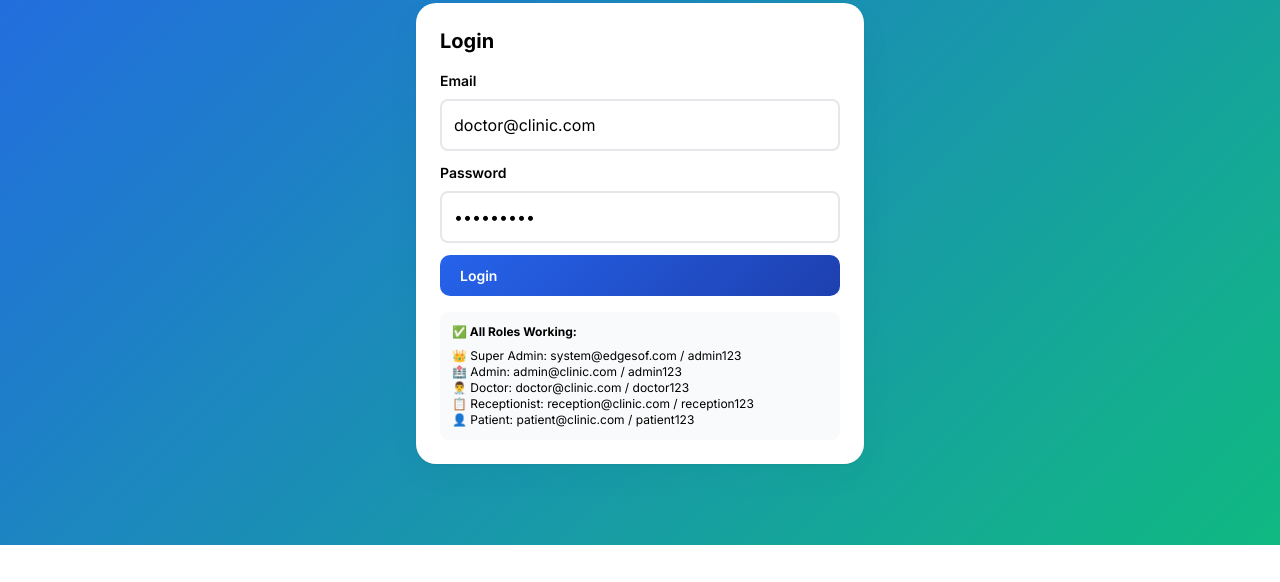
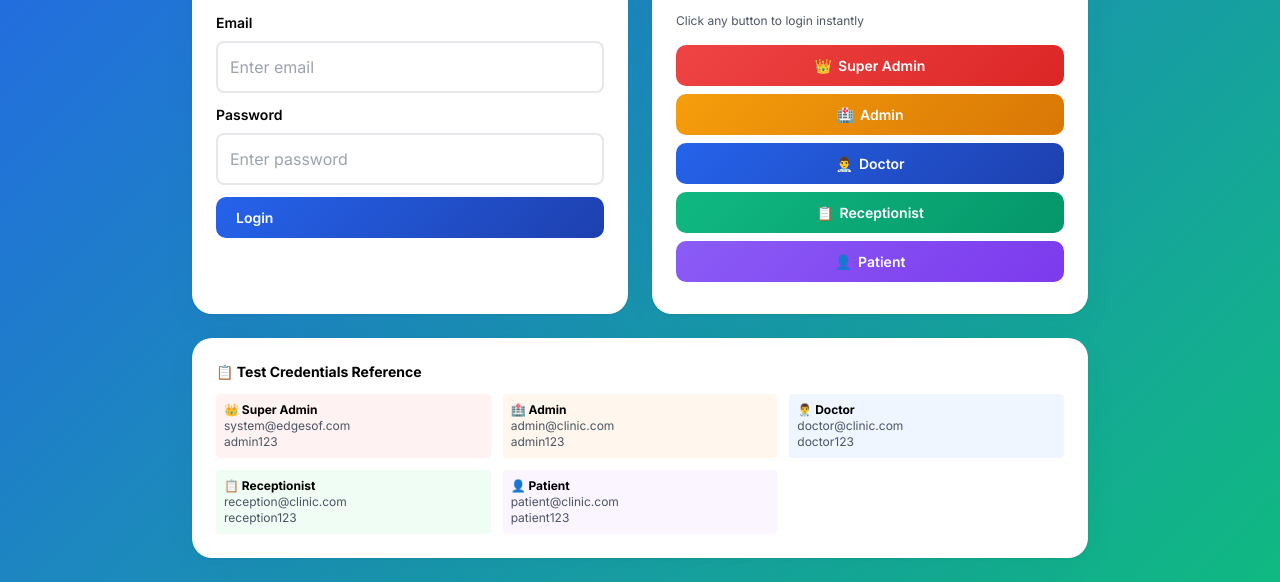
Before and after one commit to vaibhaviimcal-web/edgesof-mediscript-app, a plain HTML site: page index.html in a window 1280 px wide. Shown: the part 255-837 px from the top of the page. Before the commit the page ends 800 px from the top, so only its background shows below. Drawn offline with nearby package versions, Linux system fonts and the light colour scheme.

Commit message:
TESTING MODE: Quick login buttons for all 5 roles - One-click login for easy testing!

```diff
--- a/index.html
+++ b/index.html
@@ -18,6 +18,7 @@
     .btn-danger { background: linear-gradient(135deg, #ef4444 0%, #dc2626 100%); color: white; }
     .btn-info { background: linear-gradient(135deg, #3b82f6 0%, #2563eb 100%); color: white; }
     .btn-purple { background: linear-gradient(135deg, #8b5cf6 0%, #7c3aed 100%); color: white; }
+    .btn:hover { transform: translateY(-2px); box-shadow: 0 8px 24px rgba(0,0,0,0.15); }
     .card { background: white; border-radius: 20px; padding: 24px; box-shadow: 0 1px 3px rgba(0,0,0,0.05), 0 10px 40px rgba(0,0,0,0.03); transition: all 0.3s; }
     .card:hover { transform: translateY(-4px); box-shadow: 0 4px 6px rgba(0,0,0,0.05), 0 20px 60px rgba(0,0,0,0.08); }
     .stat-card { background: white; border-radius: 16px; padding: 20px; box-shadow: 0 1px 3px rgba(0,0,0,0.05); }
@@ -27,12 +28,13 @@
     .role-doctor { background: linear-gradient(135deg, #2563eb 0%, #1e40af 100%); color: white; }
     .role-receptionist { background: linear-gradient(135deg, #10b981 0%, #059669 100%); color: white; }
     .role-patient { background: linear-gradient(135deg, #8b5cf6 0%, #7c3aed 100%); color: white; }
+    .quick-login-btn { width: 100%; justify-content: center; margin-bottom: 8px; }
   </style>
 </head>
 <body>
   <div id="app"></div>
   <script>
-    console.log('🚀 EdgesOf MediScript v2.0 - Complete System');
+    console.log('🚀 EdgesOf MediScript v2.0 - Testing Mode with Quick Login');
 
     const DB = {
       clinics: [{id: 'c1', name: 'City Health Clinic', logo_url: 'https://nyc3.digitaloceanspaces.com/bhindi-drive/files/cab453ed-7d3e-4dfa-9012-038dbc50c1c5/2025-12-07T15-33-38-867Z-c50befdf-chat-image-1765121618851-0.jpg', primary_color: '#2563eb', secondary_color: '#10b981'}],
@@ -74,6 +76,12 @@
     let currentUser = null;
     let currentScreen = 'login';
 
+    function quickLogin(email, password) {
+      document.getElementById('loginEmail').value = email;
+      document.getElementById('loginPassword').value = password;
+      login();
+    }
+
     function login() {
       const email = document.getElementById('loginEmail').value;
       const password = document.getElementById('loginPassword').value;
@@ -94,20 +102,89 @@
       if (currentScreen === 'login') {
         app.innerHTML = `
           <div class="min-h-screen flex items-center justify-center p-6" style="background: linear-gradient(135deg, ${clinic.primary_color} 0%, ${clinic.secondary_color} 100%);">
-            <div class="w-full max-w-md">
-              <div class="text-center mb-8"><img src="${clinic.logo_url}" class="h-16 mx-auto mb-4"><h1 class="text-3xl font-bold text-white mb-2">${clinic.name}</h1><p class="text-white text-sm">Complete System v2.0 - All Roles Functional</p></div>
-              <div class="card">
-                <h2 class="text-xl font-bold mb-4">Login</h2>
-                <div class="mb-3"><label class="block text-sm font-semibold mb-2">Email</label><input type="email" id="loginEmail" class="w-full p-3 border-2 rounded-lg" value="doctor@clinic.com"></div>
-                <div class="mb-3"><label class="block text-sm font-semibold mb-2">Password</label><input type="password" id="loginPassword" class="w-full p-3 border-2 rounded-lg" value="doctor123"></div>
-                <button onclick="login()" class="btn btn-primary w-full">Login</button>
-                <div class="mt-4 p-3 bg-gray-50 rounded-lg text-xs">
-                  <p class="font-bold mb-2">✅ All Roles Working:</p>
-                  <p>👑 Super Admin: system@edgesof.com / admin123</p>
-                  <p>🏥 Admin: admin@clinic.com / admin123</p>
-                  <p>👨‍⚕️ Doctor: doctor@clinic.com / doctor123</p>
-                  <p>📋 Receptionist: reception@clinic.com / reception123</p>
-                  <p>👤 Patient: patient@clinic.com / patient123</p>
+            <div class="w-full max-w-4xl">
+              <div class="text-center mb-8">
+                <img src="${clinic.logo_url}" class="h-16 mx-auto mb-4">
+                <h1 class="text-3xl font-bold text-white mb-2">${clinic.name}</h1>
+                <p class="text-white text-sm">Complete System v2.0 - Testing Mode</p>
+              </div>
+
+              <div class="grid grid-cols-1 lg:grid-cols-2 gap-6">
+                <!-- Manual Login -->
+                <div class="card">
+                  <h2 class="text-xl font-bold mb-4">🔐 Manual Login</h2>
+                  <div class="mb-3">
+                    <label class="block text-sm font-semibold mb-2">Email</label>
+                    <input type="email" id="loginEmail" class="w-full p-3 border-2 rounded-lg" placeholder="Enter email">
+                  </div>
+                  <div class="mb-3">
+                    <label class="block text-sm font-semibold mb-2">Password</label>
+                    <input type="password" id="loginPassword" class="w-full p-3 border-2 rounded-lg" placeholder="Enter password">
+                  </div>
+                  <button onclick="login()" class="btn btn-primary w-full">Login</button>
+                </div>
+
+                <!-- Quick Login Buttons -->
+                <div class="card">
+                  <h2 class="text-xl font-bold mb-4">⚡ Quick Login (Testing)</h2>
+                  <p class="text-xs text-gray-600 mb-4">Click any button to login instantly</p>
+
+                  <button onclick="quickLogin('system@edgesof.com', 'admin123')" class="btn btn-danger quick-login-btn">
+                    <span>👑</span>
+                    <span>Super Admin</span>
+                  </button>
+
+                  <button onclick="quickLogin('admin@clinic.com', 'admin123')" class="btn btn-warning quick-login-btn">
+                    <span>🏥</span>
+                    <span>Admin</span>
+                  </button>
+
+                  <button onclick="quickLogin('doctor@clinic.com', 'doctor123')" class="btn btn-primary quick-login-btn">
+                    <span>👨‍⚕️</span>
+                    <span>Doctor</span>
+                  </button>
+
+                  <button onclick="quickLogin('reception@clinic.com', 'reception123')" class="btn btn-success quick-login-btn">
+                    <span>📋</span>
+                    <span>Receptionist</span>
+                  </button>
+
+                  <button onclick="quickLogin('patient@clinic.com', 'patient123')" class="btn btn-purple quick-login-btn">
+                    <span>👤</span>
+                    <span>Patient</span>
+                  </button>
+                </div>
+              </div>
+
+              <!-- Credentials Reference -->
+              <div class="card mt-6">
+                <h3 class="font-bold mb-3 text-sm">📋 Test Credentials Reference</h3>
+                <div class="grid grid-cols-1 md:grid-cols-2 lg:grid-cols-3 gap-3 text-xs">
+                  <div class="p-2 bg-red-50 rounded">
+                    <p class="font-bold">👑 Super Admin</p>
+                    <p class="text-gray-600">system@edgesof.com</p>
+                    <p class="text-gray-600">admin123</p>
+                  </div>
+                  <div class="p-2 bg-orange-50 rounded">
+                    <p class="font-bold">🏥 Admin</p>
+                    <p class="text-gray-600">admin@clinic.com</p>
+                    <p class="text-gray-600">admin123</p>
+                  </div>
+                  <div class="p-2 bg-blue-50 rounded">
+                    <p class="font-bold">👨‍⚕️ Doctor</p>
+                    <p class="text-gray-600">doctor@clinic.com</p>
+                    <p class="text-gray-600">doctor123</p>
+                  </div>
+                  <div class="p-2 bg-green-50 rounded">
+                    <p class="font-bold">📋 Receptionist</p>
+                    <p class="text-gray-600">reception@clinic.com</p>
+                    <p class="text-gray-600">reception123</p>
+                  </div>
+                  <div class="p-2 bg-purple-50 rounded">
+                    <p class="font-bold">👤 Patient</p>
+                    <p class="text-gray-600">patient@clinic.com</p>
+                    <p class="text-gray-600">patient123</p>
+                  </div>
                 </div>
               </div>
             </div>
@@ -118,7 +195,7 @@
           <div>
             <nav class="bg-gray-900 text-white p-4 flex justify-between sticky top-0 z-50">
               <div class="flex gap-3 items-center"><img src="${clinic.logo_url}" class="h-10"><div><h3 class="font-bold text-sm">${clinic.name}</h3><p class="text-xs text-gray-300">Super Admin Dashboard</p></div></div>
-              <div class="flex items-center gap-3"><div class="text-right"><p class="font-semibold text-sm">${currentUser.name}</p><span class="role-badge role-superadmin">${currentUser.role}</span></div><button onclick="logout()" class="px-3 py-2 bg-white bg-opacity-10 rounded-lg text-xs">Logout</button></div>
+              <div class="flex items-center gap-3"><div class="text-right"><p class="font-semibold text-sm">${currentUser.name}</p><span class="role-badge role-superadmin">${currentUser.role}</span></div><button onclick="logout()" class="px-3 py-2 bg-white bg-opacity-10 rounded-lg text-xs hover:bg-opacity-20">Logout</button></div>
             </nav>
             <div class="p-6">
               <h1 class="text-2xl font-bold mb-6">👑 Super Admin Dashboard</h1>
@@ -142,7 +219,7 @@
           <div>
             <nav class="bg-gray-900 text-white p-4 flex justify-between sticky top-0 z-50">
               <div class="flex gap-3 items-center"><img src="${clinic.logo_url}" class="h-10"><div><h3 class="font-bold text-sm">${clinic.name}</h3><p class="text-xs text-gray-300">Admin Dashboard</p></div></div>
-              <div class="flex items-center gap-3"><div class="text-right"><p class="font-semibold text-sm">${currentUser.name}</p><span class="role-badge role-admin">${currentUser.role}</span></div><button onclick="logout()" class="px-3 py-2 bg-white bg-opacity-10 rounded-lg text-xs">Logout</button></div>
+              <div class="flex items-center gap-3"><div class="text-right"><p class="font-semibold text-sm">${currentUser.name}</p><span class="role-badge role-admin">${currentUser.role}</span></div><button onclick="logout()" class="px-3 py-2 bg-white bg-opacity-10 rounded-lg text-xs hover:bg-opacity-20">Logout</button></div>
             </nav>
             <div class="p-6">
               <h1 class="text-2xl font-bold mb-6">🏥 Admin Dashboard</h1>
@@ -168,7 +245,7 @@
           <div>
             <nav class="bg-gray-900 text-white p-4 flex justify-between sticky top-0 z-50">
               <div class="flex gap-3 items-center"><img src="${clinic.logo_url}" class="h-10"><div><h3 class="font-bold text-sm">${clinic.name}</h3><p class="text-xs text-gray-300">Doctor Dashboard</p></div></div>
-              <div class="flex items-center gap-3"><div class="text-right"><p class="font-semibold text-sm">${currentUser.name}</p><span class="role-badge role-doctor">${currentUser.role}</span></div><button onclick="logout()" class="px-3 py-2 bg-white bg-opacity-10 rounded-lg text-xs">Logout</button></div>
+              <div class="flex items-center gap-3"><div class="text-right"><p class="font-semibold text-sm">${currentUser.name}</p><span class="role-badge role-doctor">${currentUser.role}</span></div><button onclick="logout()" class="px-3 py-2 bg-white bg-opacity-10 rounded-lg text-xs hover:bg-opacity-20">Logout</button></div>
             </nav>
             <div class="p-6">
               <h1 class="text-2xl font-bold mb-6">👨‍⚕️ Doctor Dashboard</h1>
@@ -188,7 +265,7 @@
           <div>
             <nav class="bg-gray-900 text-white p-4 flex justify-between sticky top-0 z-50">
               <div class="flex gap-3 items-center"><img src="${clinic.logo_url}" class="h-10"><div><h3 class="font-bold text-sm">${clinic.name}</h3><p class="text-xs text-gray-300">Receptionist Dashboard</p></div></div>
-              <div class="flex items-center gap-3"><div class="text-right"><p class="font-semibold text-sm">${currentUser.name}</p><span class="role-badge role-receptionist">${currentUser.role}</span></div><button onclick="logout()" class="px-3 py-2 bg-white bg-opacity-10 rounded-lg text-xs">Logout</button></div>
+              <div class="flex items-center gap-3"><div class="text-right"><p class="font-semibold text-sm">${currentUser.name}</p><span class="role-badge role-receptionist">${currentUser.role}</span></div><button onclick="logout()" class="px-3 py-2 bg-white bg-opacity-10 rounded-lg text-xs hover:bg-opacity-20">Logout</button></div>
             </nav>
             <div class="p-6">
               <h1 class="text-2xl font-bold mb-6">📋 Receptionist Dashboard</h1>
@@ -218,7 +295,7 @@
           <div>
             <nav class="bg-gray-900 text-white p-4 flex justify-between sticky top-0 z-50">
               <div class="flex gap-3 items-center"><img src="${clinic.logo_url}" class="h-10"><div><h3 class="font-bold text-sm">${clinic.name}</h3><p class="text-xs text-gray-300">Patient Portal</p></div></div>
-              <div class="flex items-center gap-3"><div class="text-right"><p class="font-semibold text-sm">${currentUser.name}</p><span class="role-badge role-patient">${currentUser.role}</span></div><button onclick="logout()" class="px-3 py-2 bg-white bg-opacity-10 rounded-lg text-xs">Logout</button></div>
+              <div class="flex items-center gap-3"><div class="text-right"><p class="font-semibold text-sm">${currentUser.name}</p><span class="role-badge role-patient">${currentUser.role}</span></div><button onclick="logout()" class="px-3 py-2 bg-white bg-opacity-10 rounded-lg text-xs hover:bg-opacity-20">Logout</button></div>
             </nav>
             <div class="p-6">
               <h1 class="text-2xl font-bold mb-6">👤 Patient Portal</h1>
@@ -240,7 +317,7 @@
       }
     }
 
-    console.log('✅ Complete System v2.0 Loaded - All 5 Roles Functional!');
+    console.log('✅ Testing Mode Active - Quick Login Enabled!');
     render();
   </script>
 </body>
```
